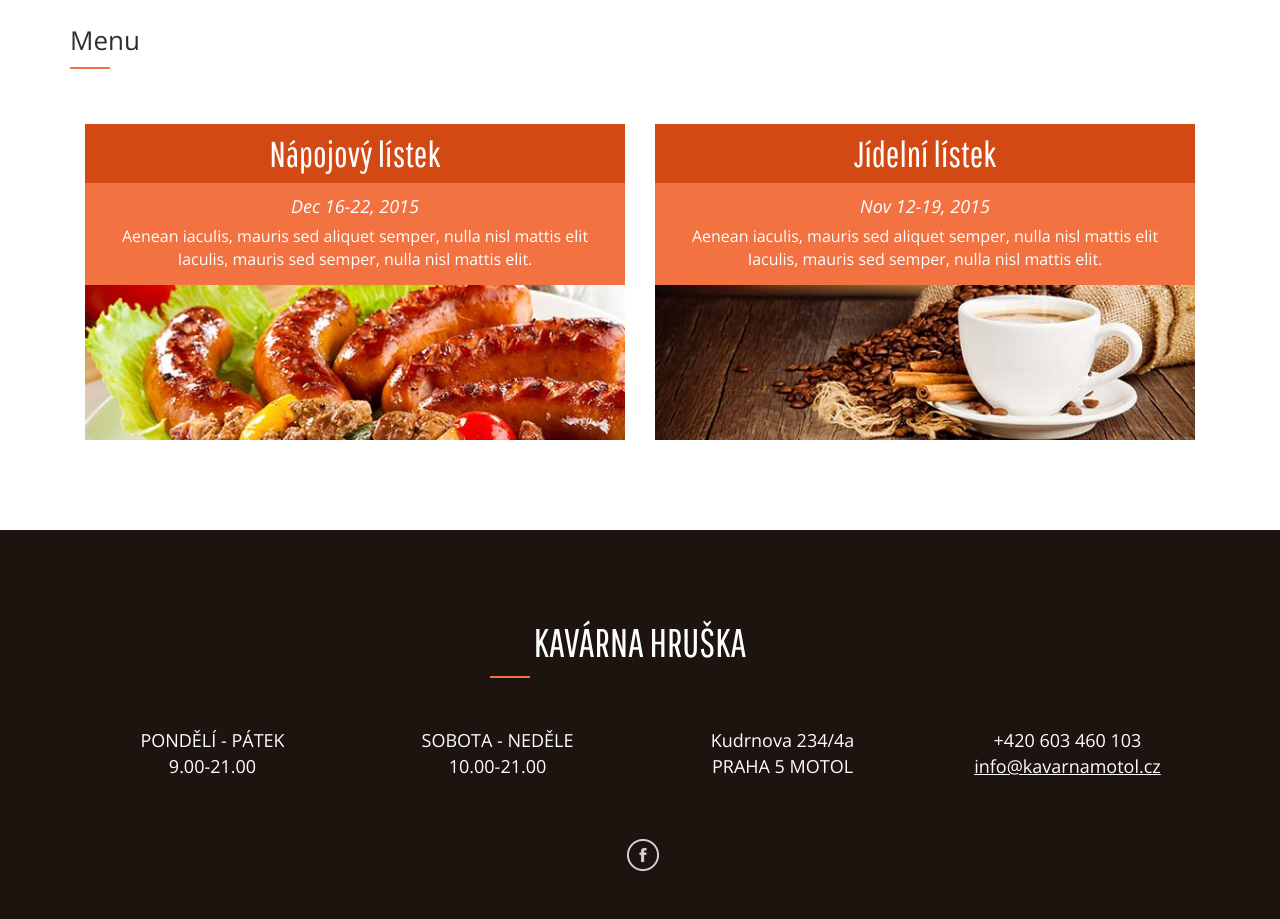
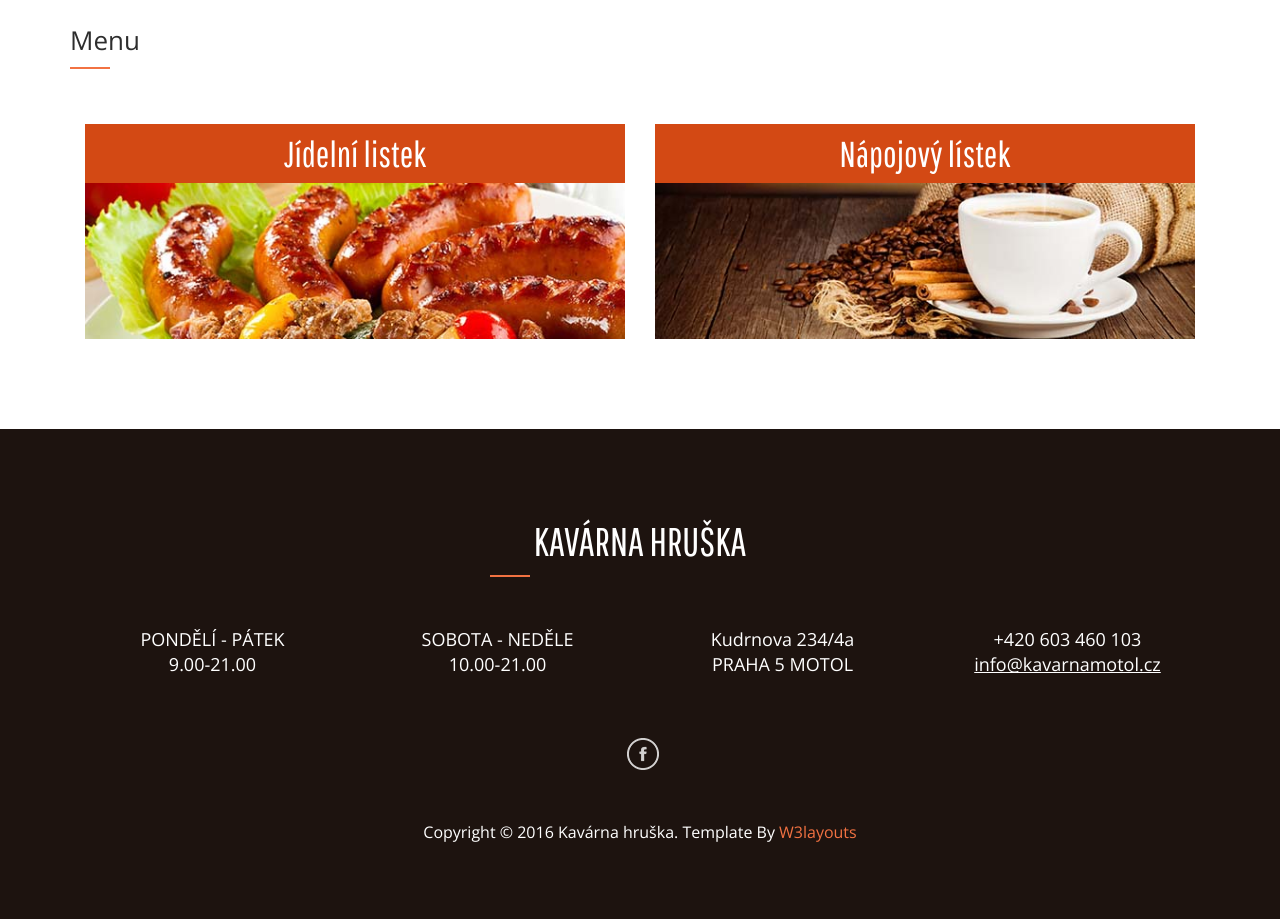
Before and after one commit to videoad/kavarnamotol, a plain HTML site: page index.html in a window 1280 px wide. Shown: the part 1860-2779 px from the top of the page. Drawn offline with nearby package versions, Linux system fonts and the light colour scheme.

Commit message:
Lite verze

```diff
--- a/index.html
+++ b/index.html
@@ -202,13 +202,13 @@
 						<p>Svatovav Svatovav</p>
 					</div>
 				</li>
-				<li id="callbacks1_s1" style="display: block; float: left; position: relative; opacity: 1; z-index: 2; transition: opacity 500ms ease-in-out;" class="callbacks1_on">
+				<li id="callbacks1_s1" style="display: block; float: none; position: absolute; opacity: 0; z-index: 1; transition: opacity 500ms ease-in-out;" class="">
 					<div class="slider-text">
 						<h4>Nádherné prostředí, velice milá a ochotná obsluha a výborné zákusky!! Nejen nám ale i dětem se tam moc líbilo...</h4>
 						<p>Jana Havlíčková</p>
 					</div>
 				</li>
-				<li id="callbacks1_s2" style="display: block; float: none; position: absolute; opacity: 0; z-index: 1; transition: opacity 500ms ease-in-out;" class="">
+				<li id="callbacks1_s2" style="display: block; float: left; position: relative; opacity: 1; z-index: 2; transition: opacity 500ms ease-in-out;" class="callbacks1_on">
 					<div class="slider-text">
 						<h4>Deti byly nadšené! Moc hezky udělaná cukrárna!</h4>
 						<p>Alena Štěpánská</p>
@@ -229,18 +229,16 @@
 		</div>
 		<div class="event-grids">
 			<div class="col-md-6 event-grid">
-				<h3><a href="single.html">Nápojový lístek</a></h3>
-				<h4>Dec 16-22, 2015</h4>
-				<p>Aenean iaculis, mauris sed aliquet semper, nulla nisl mattis elit
-					Iaculis, mauris sed semper, nulla nisl mattis elit.</p>
-				<a href="single.html"><img src="images/9.jpg" alt=""></a>
+				<h3><a href="http://videoad.github.io/kavarnamotol/jidelnilistek.pdf">Jídelní listek</a></h3>
+
+
+				<a href="http://videoad.github.io/kavarnamotol/jidelnilistek.pdf"><img src="images/9.jpg" alt=""></a>
 			</div>
 			<div class="col-md-6 event-grid">
-				<h3><a href="single.html">Jídelní lístek</a></h3>
-				<h4>Nov 12-19, 2015</h4>
-				<p>Aenean iaculis, mauris sed aliquet semper, nulla nisl mattis elit
-					Iaculis, mauris sed semper, nulla nisl mattis elit.</p>
-				<a href="single.html"><img src="images/10.jpg" alt=""></a>
+				<h3><a href="http://videoad.github.io/kavarnamotol/jidelnilistek.pdf">Nápojový lístek</a></h3>
+
+
+				<a href="http://videoad.github.io/kavarnamotol/jidelnilistek.pdf"><img src="images/10.jpg" alt=""></a>
 			</div>
 			<div class="clearfix"></div>
 		</div>
```
